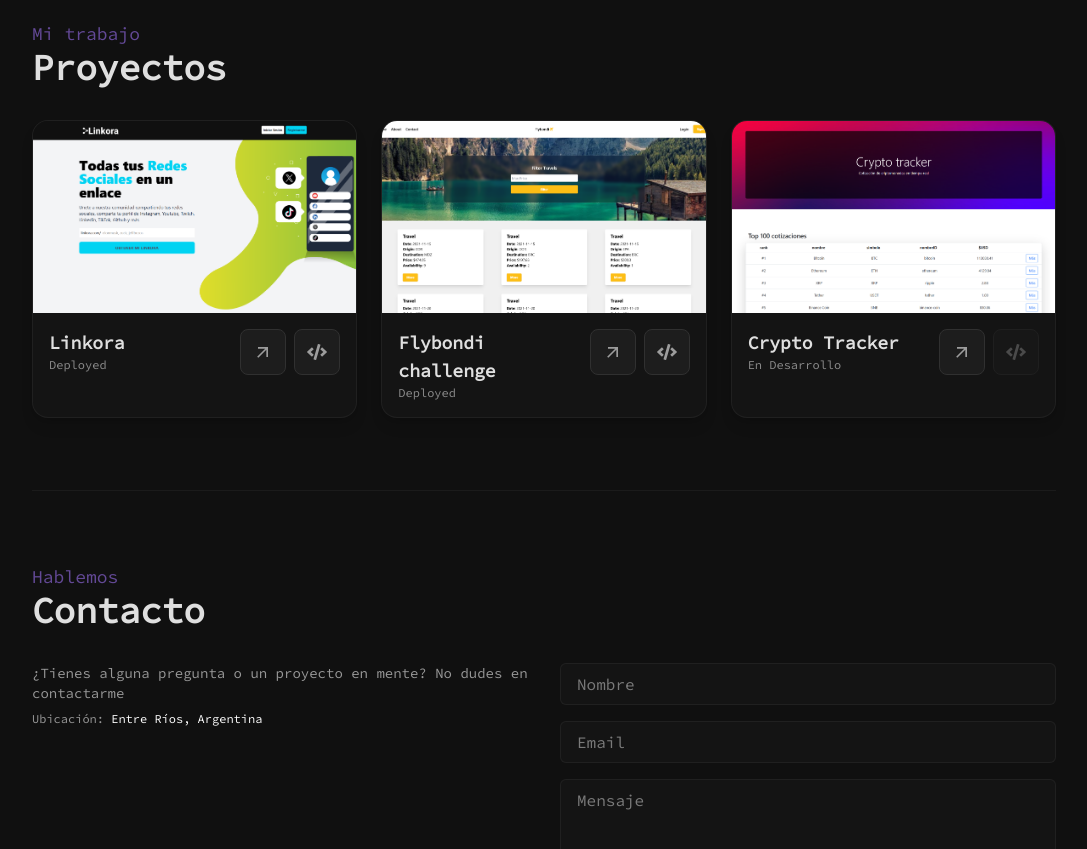
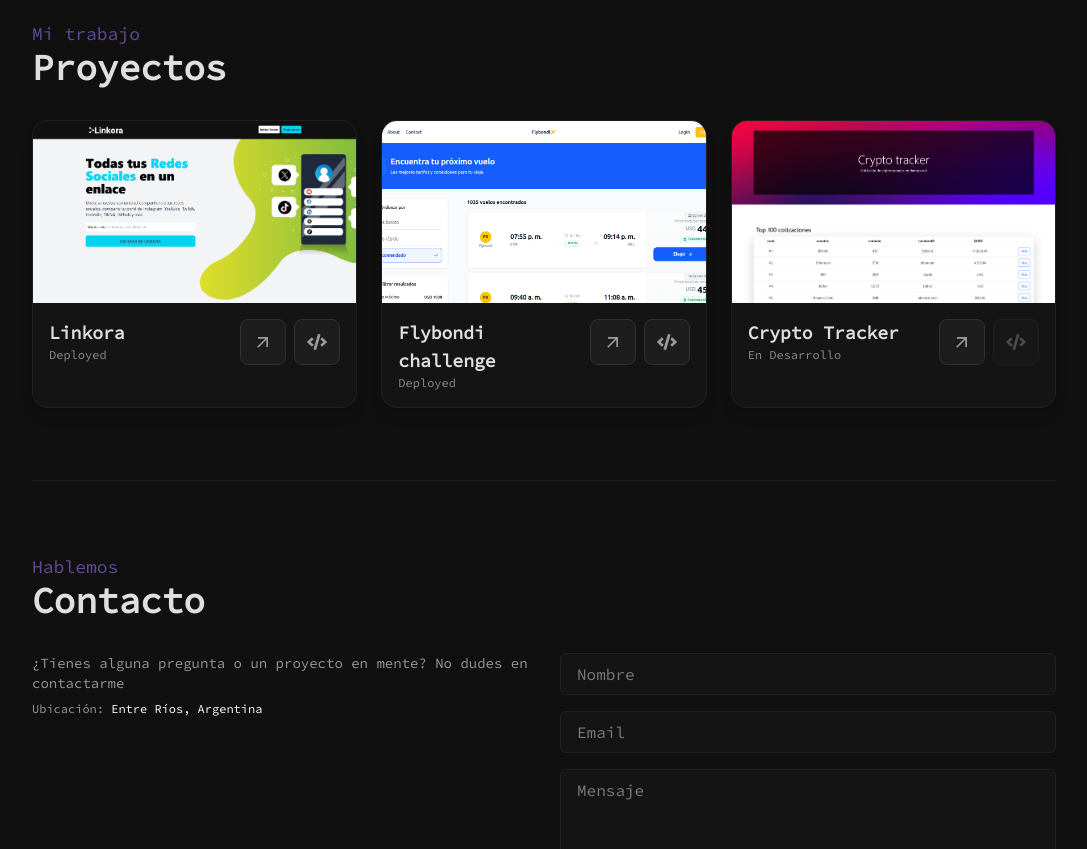
Before and after one commit to donatodebattista/react-portfolio, a React (Vite) app: page / in a window 1280 px wide. Shown: the part 880-1729 px from the top of the page, without its empty margins (96-1183 px from the left). Built offline with nearby package versions, Linux system fonts and the light colour scheme.

Commit message:
change flybondi project image

```diff
--- a/src/components/ProjectCard.jsx
+++ b/src/components/ProjectCard.jsx
@@ -2,13 +2,13 @@ import { FaCode } from "react-icons/fa";
 import { MdArrowOutward } from "react-icons/md";
 import ButtonLink from "./ButtonLink";
 
-export default function ProjectCard({ title, imageUrl, repoUrl, siteUrl, isDeployed, isRepoDisabled=false, isSiteDisabled=false }) {
+export default function ProjectCard({ title, imageUrl, repoUrl, siteUrl, isDeployed, isRepoDisabled = false, isSiteDisabled = false }) {
   return (
     <div className="bg-[#1717179c] rounded-2xl shadow-lg overflow-hidden group relative transition-transform duration-300 border  border-[#62626227]">
       <img
         src={imageUrl}
         alt={`Vista previa de ${title}`}
-        className="w-full h-48 object-cover"
+        className="w-full aspect-video object-cover object-center"
       />
 
       <div className="p-4 flex justify-between items-start">
```
Also changed, not shown: public/images/projects-preview/flybondi.png.
